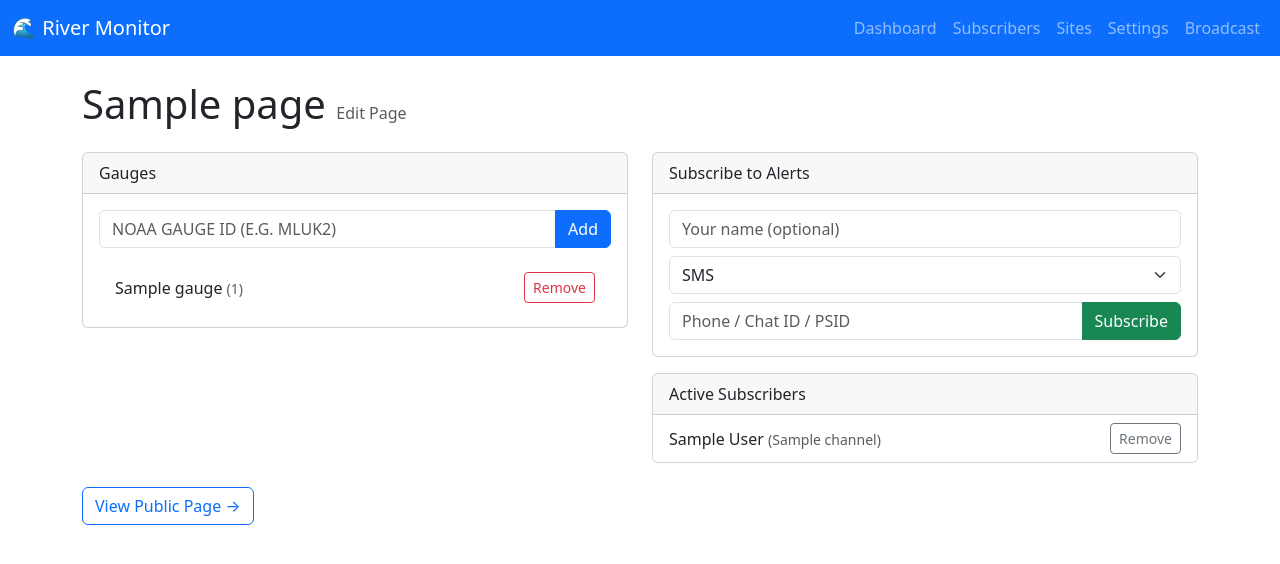
After one commit to conradstorz/My_River_Level, a Flask app: template web/templates/page_edit.html in a window 1280 px wide. The commit adds this page. Shown: the top 564 px of the page. Run offline with Flask 3, Linux system fonts and the light colour scheme; the template is opened without the code that fills it: most values are stand-ins (such as "Sample title", 1, 10 or a date in 2020).

Commit message:
feat: edit page routes for gauge management and subscriptions
Adds /edit/<token> GET route and sub-routes for adding/removing NOAA
gauges and managing page subscribers, with a new page_edit.html template.

Co-Authored-By: Claude Sonnet 4.6 <noreply@anthropic.com>

```diff
--- a/web/routes.py
+++ b/web/routes.py
@@ -4,6 +4,7 @@ from flask import render_template, current_app, request, redirect, url_for, flas
 from db.models import get_db, get_setting, set_setting
 from monitor.site_validation import validate_usgs_site
 from monitor.phone_utils import normalize_e164
+from monitor.noaa_client import fetch_gauge_metadata
 
 logger = logging.getLogger(__name__)
 
@@ -263,6 +264,95 @@ def register_routes(app):
         gauges = get_page_gauges(page["id"], db_path)
         return render_template("page_view.html", page=page, gauges=gauges)
 
+    @app.route("/edit/<edit_token>")
+    def page_edit(edit_token):
+        from flask import abort
+        from db.models import get_page_by_edit_token, get_page_gauges, get_active_page_subscribers
+        db_path = current_app.config["DB_PATH"]
+        page = get_page_by_edit_token(edit_token, db_path)
+        if not page:
+            abort(404)
+        gauges = get_page_gauges(page["id"], db_path)
+        subscribers = get_active_page_subscribers(page["id"], db_path)
+        return render_template("page_edit.html", page=page, gauges=gauges,
+                               subscribers=subscribers, edit_token=edit_token)
+
+    @app.route("/edit/<edit_token>/gauges/add", methods=["POST"])
+    def page_add_gauge(edit_token):
+        from flask import abort
+        from db.models import get_page_by_edit_token, get_or_create_noaa_gauge, link_page_gauge
+        db_path = current_app.config["DB_PATH"]
+        page = get_page_by_edit_token(edit_token, db_path)
+        if not page:
+            abort(404)
+        lid = request.form.get("lid", "").strip().upper()
+        if not lid:
+            flash("Gauge ID is required.", "danger")
+            return redirect(url_for("page_edit", edit_token=edit_token))
+        meta = fetch_gauge_metadata(lid)
+        if meta is None:
+            flash(f"Gauge '{lid}' not found in the NOAA database.", "danger")
+            return redirect(url_for("page_edit", edit_token=edit_token))
+        gauge_id = get_or_create_noaa_gauge(
+            lid, meta["station_name"],
+            meta["action_stage"], meta["minor_flood_stage"],
+            meta["moderate_flood_stage"], meta["major_flood_stage"],
+            db_path
+        )
+        link_page_gauge(page["id"], gauge_id, db_path)
+        flash(f"Added {meta['station_name']}.", "success")
+        return redirect(url_for("page_edit", edit_token=edit_token))
+
+    @app.route("/edit/<edit_token>/gauges/remove", methods=["POST"])
+    def page_remove_gauge(edit_token):
+        from flask import abort
+        from db.models import get_page_by_edit_token, unlink_page_gauge
+        db_path = current_app.config["DB_PATH"]
+        page = get_page_by_edit_token(edit_token, db_path)
+        if not page:
+            abort(404)
+        gauge_id = request.form.get("gauge_id", type=int)
+        if gauge_id:
+            unlink_page_gauge(page["id"], gauge_id, db_path)
+            flash("Gauge removed.", "success")
+        return redirect(url_for("page_edit", edit_token=edit_token))
+
+    @app.route("/edit/<edit_token>/subscribe", methods=["POST"])
+    def page_subscribe(edit_token):
+        from flask import abort
+        from db.models import get_page_by_edit_token, add_page_subscriber
+        db_path = current_app.config["DB_PATH"]
+        page = get_page_by_edit_token(edit_token, db_path)
+        if not page:
+            abort(404)
+        channel = request.form.get("channel", "").strip()
+        channel_id = request.form.get("channel_id", "").strip()
+        display_name = request.form.get("display_name", "").strip()
+        if not channel or not channel_id:
+            flash("Channel and channel ID are required.", "danger")
+            return redirect(url_for("page_edit", edit_token=edit_token))
+        if channel in ("sms", "whatsapp"):
+            channel_id = normalize_e164(channel_id)
+        add_page_subscriber(page["id"], channel, channel_id, display_name, db_path)
+        flash("Subscribed to alerts for this page.", "success")
+        return redirect(url_for("page_edit", edit_token=edit_token))
+
+    @app.route("/edit/<edit_token>/unsubscribe", methods=["POST"])
+    def page_unsubscribe(edit_token):
+        from flask import abort
+        from db.models import get_page_by_edit_token, set_page_subscriber_status
+        db_path = current_app.config["DB_PATH"]
+        page = get_page_by_edit_token(edit_token, db_path)
+        if not page:
+            abort(404)
+        channel = request.form.get("channel", "").strip()
+        channel_id = request.form.get("channel_id", "").strip()
+        new_status = request.form.get("status", "unsubscribed")
+        if channel and channel_id:
+            set_page_subscriber_status(page["id"], channel, channel_id, new_status, db_path)
+            flash(f"Status updated to {new_status}.", "success")
+        return redirect(url_for("page_edit", edit_token=edit_token))
+
     @app.route("/broadcast", methods=["GET", "POST"])
     def broadcast():
         db_path = current_app.config["DB_PATH"]
--- a/web/templates/page_created.html
+++ b/web/templates/page_created.html
@@ -25,7 +25,7 @@
               onclick="navigator.clipboard.writeText(document.getElementById('edit-url').value)">Copy</button>
     </div>
 
-    <a href="/edit/{{ edit_token }}" class="btn btn-primary">
+    <a href="{{ url_for('page_edit', edit_token=edit_token) }}" class="btn btn-primary">
       Go to Edit Page &rarr;
     </a>
   </div>
--- /dev/null
+++ b/web/templates/page_edit.html
@@ -0,0 +1,86 @@
+{% extends "base.html" %}
+{% block title %}Edit — {{ page.page_name }}{% endblock %}
+{% block content %}
+<h1 class="mb-4">{{ page.page_name }} <small class="text-muted fs-6">Edit Page</small></h1>
+
+<div class="row g-4">
+  <div class="col-md-6">
+    <div class="card">
+      <div class="card-header">Gauges</div>
+      <div class="card-body">
+        <form method="post" action="{{ url_for('page_add_gauge', edit_token=edit_token) }}" class="input-group mb-3">
+          <input type="text" name="lid" class="form-control text-uppercase"
+                 placeholder="NOAA Gauge ID (e.g. MLUK2)" required>
+          <button class="btn btn-primary" type="submit">Add</button>
+        </form>
+        {% if gauges %}
+        <ul class="list-group list-group-flush">
+          {% for g in gauges %}
+          <li class="list-group-item d-flex justify-content-between align-items-center">
+            <span>{{ g.station_name }} <span class="text-muted small">({{ g.lid }})</span></span>
+            <form method="post" action="{{ url_for('page_remove_gauge', edit_token=edit_token) }}" class="m-0">
+              <input type="hidden" name="gauge_id" value="{{ g.id }}">
+              <button class="btn btn-sm btn-outline-danger">Remove</button>
+            </form>
+          </li>
+          {% endfor %}
+        </ul>
+        {% else %}
+        <p class="text-muted mb-0">No gauges yet. Enter a NOAA gauge ID above.</p>
+        {% endif %}
+      </div>
+    </div>
+  </div>
+
+  <div class="col-md-6">
+    <div class="card mb-3">
+      <div class="card-header">Subscribe to Alerts</div>
+      <div class="card-body">
+        <form method="post" action="{{ url_for('page_subscribe', edit_token=edit_token) }}">
+          <div class="mb-2">
+            <input type="text" name="display_name" class="form-control" placeholder="Your name (optional)">
+          </div>
+          <div class="mb-2">
+            <select name="channel" class="form-select">
+              <option value="sms">SMS</option>
+              <option value="whatsapp">WhatsApp</option>
+              <option value="telegram">Telegram</option>
+              <option value="facebook">Facebook Messenger</option>
+            </select>
+          </div>
+          <div class="input-group">
+            <input type="text" name="channel_id" class="form-control"
+                   placeholder="Phone / Chat ID / PSID" required>
+            <button class="btn btn-success" type="submit">Subscribe</button>
+          </div>
+        </form>
+      </div>
+    </div>
+
+    {% if subscribers %}
+    <div class="card">
+      <div class="card-header">Active Subscribers</div>
+      <ul class="list-group list-group-flush">
+        {% for s in subscribers %}
+        <li class="list-group-item d-flex justify-content-between align-items-center">
+          <span>{{ s.display_name or s.channel_id }} <span class="text-muted small">({{ s.channel }})</span></span>
+          <form method="post" action="{{ url_for('page_unsubscribe', edit_token=edit_token) }}" class="m-0">
+            <input type="hidden" name="channel" value="{{ s.channel }}">
+            <input type="hidden" name="channel_id" value="{{ s.channel_id }}">
+            <input type="hidden" name="status" value="unsubscribed">
+            <button class="btn btn-sm btn-outline-secondary">Remove</button>
+          </form>
+        </li>
+        {% endfor %}
+      </ul>
+    </div>
+    {% endif %}
+  </div>
+</div>
+
+<div class="mt-4">
+  <a href="/view/{{ page.public_token }}" class="btn btn-outline-primary">
+    View Public Page &rarr;
+  </a>
+</div>
+{% endblock %}
```
Also changed, not shown: tests/web/test_pages.py (+94 -0 lines).
